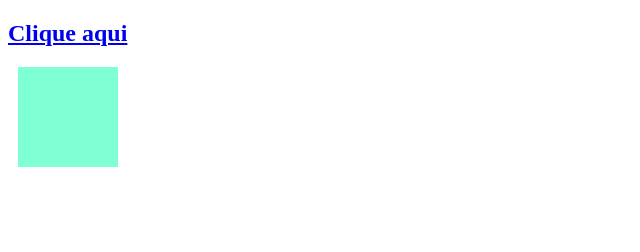
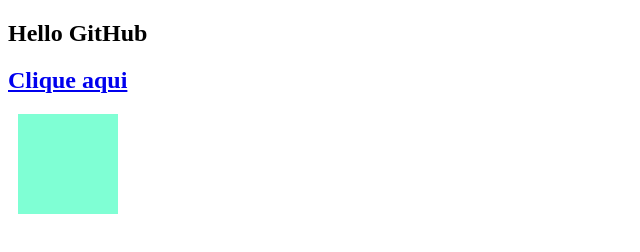
Before and after one commit to tetsufmbio/teste, a plain HTML site: page index.html in a window 1280 px wide. Shown: the whole page, without its empty margins (0-640 px from the left). Drawn offline with nearby package versions, Linux system fonts and the light colour scheme.

Commit message:
Update index.html

```diff
--- a/index.html
+++ b/index.html
@@ -8,6 +8,7 @@
 	<script src="script.js" type="text/javascript"></script>
 </head>
 <body>
+	<h2>Hello GitHub</h2>
 	<h2><a href="#">Clique aqui<a></h2>
 	<div></div>
 </body>
```
